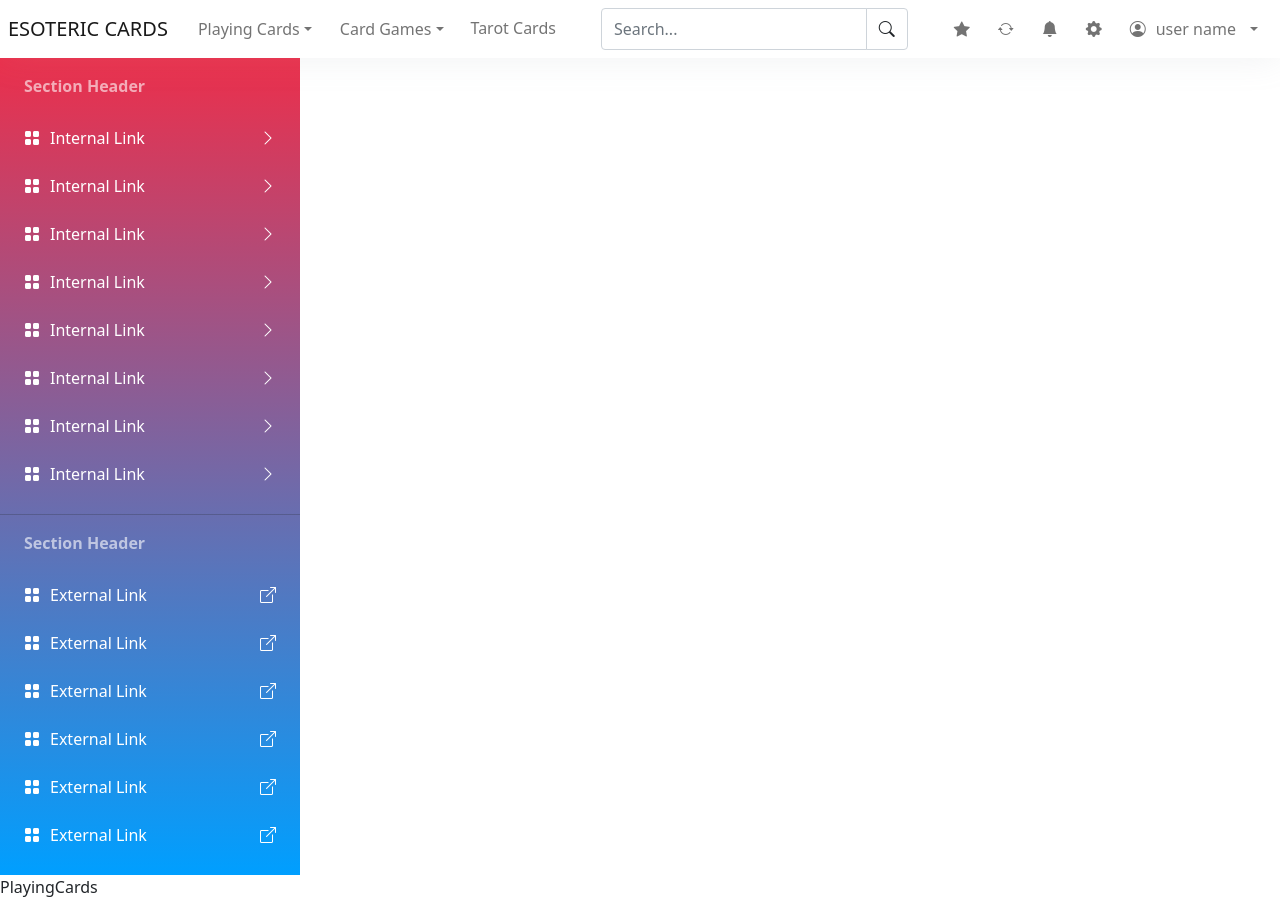
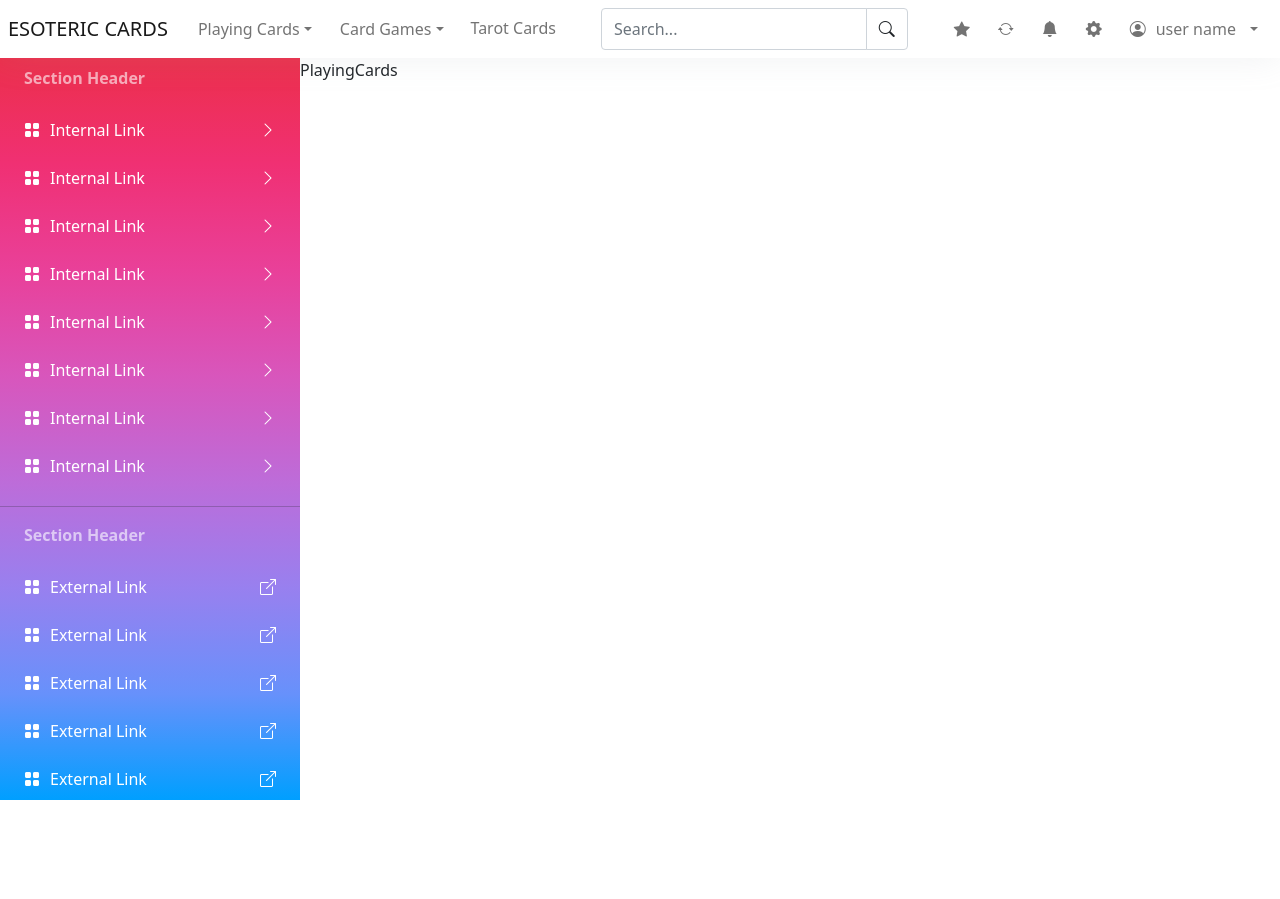
Before and after one commit to levpopov1/esoteric-cards-react, a React (Create React App) app: page /playing-cards in a window 1280 px wide. After the commit the page ends 800 px from the top, so only its background shows below. Built offline with nearby package versions, Linux system fonts and the light colour scheme.

Commit message:
adds grid styling

```diff
--- a/src/styles/index.scss
+++ b/src/styles/index.scss
@@ -1,3 +1,21 @@
+.grid-container {
+  display: grid;
+  grid-template-columns: 300px 1fr;
+  grid-template-rows: 1fr;
+  gap: 0px 0px;
+  grid-template-areas: "sidebar main"
+}
+
+.sidebar{
+  grid-area: sidebar;
+
+}
+
+.main{
+  grid-area: main;
+}
+
+
 .fullscreen{
   height: 100vh;
 }
@@ -85,21 +103,16 @@ animation: authScreenGradient 20s ease infinite; */
 } */
 
 .main-bg-color-vertical{
-
   background: #009FFF;  /* fallback for old browsers */
-  background: -webkit-linear-gradient(to bottom, #ec2F4B, #009FFF);  /* Chrome 10-25, Safari 5.1-6 */
-  background: linear-gradient(to bottom, #ec2F4B, #009FFF); /* W3C, IE 10+/ Edge, Firefox 16+, Chrome 26+, Opera 12+, Safari 7+ */
-
+  background: -webkit-linear-gradient(to bottom, #ec2f4b, #f03073, #e94099, #d856bc, #bd6cd9, #9880ef, #6791fb, #009fff);  /* Chrome 10-25, Safari 5.1-6 */
+  background: linear-gradient(180deg, #ec2f4b, #f03073, #e94099, #d856bc, #bd6cd9, #9880ef, #6791fb, #009fff); /* W3C, IE 10+/ Edge, Firefox 16+, Chrome 26+, Opera 12+, Safari 7+ */
 }
 
 .main-bg-color-horizontal{
-
   background: #009FFF;  /* fallback for old browsers */
-  background: -webkit-linear-gradient(to right, #ec2F4B, #009FFF);  /* Chrome 10-25, Safari 5.1-6 */
-  background: linear-gradient(to right, #ec2F4B, #009FFF); /* W3C, IE 10+/ Edge, Firefox 16+, Chrome 26+, Opera 12+, Safari 7+ */
-
+  background: -webkit-linear-gradient(to right, #ec2f4b, #f03073, #e94099, #d856bc, #bd6cd9, #9880ef, #6791fb, #009fff);  /* Chrome 10-25, Safari 5.1-6 */
+  background: linear-gradient(90deg, #ec2f4b, #f03073, #e94099, #d856bc, #bd6cd9, #9880ef, #6791fb, #009fff); /* W3C, IE 10+/ Edge, Firefox 16+, Chrome 26+, Opera 12+, Safari 7+ */
 }
-
 
 .secondary-bg-color{
   background-color: #8e07e5;
@@ -128,14 +141,14 @@ animation: authScreenGradient 20s ease infinite; */
 // }
 
 
-.main{
-  top: 0;
-  height: calc(100vh - 80px);
-  padding-top: .5rem;
-  overflow-x: hidden;
-  /* overflow-y: auto; */
-  -ms-overflow-style: none;
-}
+// .main{
+//   top: 0;
+//   height: calc(100vh - 80px);
+//   padding-top: .5rem;
+//   overflow-x: hidden;
+//   /* overflow-y: auto; */
+//   -ms-overflow-style: none;
+// }
 
 /* .main::-webkit-scrollbar { width: 0 !important } */
 .sidebar-sticky::-webkit-scrollbar { width: 0 !important }
@@ -177,31 +190,10 @@ animation: authScreenGradient 20s ease infinite; */
 
 
 .sidebar .nav-link{
-  color: #111111;
   color: #ffffff;
   font-weight: normal;
   font-size: 1rem;
   line-height: 1.5em;
-}
-
-.sidebar .nav-link span.label{
-  margin: 0 30px 0 10px;
-}
-
-.navbar-brand{
-  // padding: 17px;
-  /* text-align: center; */
-}
-
-.sidebar{
-  max-width: 300px;
-}
-
-.sidebar-sticky{
-  padding: 1rem 0;
-}
-
-.sidebar .nav-link{
   padding: 12px 24px;
 }
 
@@ -210,18 +202,17 @@ animation: authScreenGradient 20s ease infinite; */
   background-color: rgba(0, 0, 0, 0.08);
 }
 
-
-
-.sidebar i.bi_left{
-  margin-right: 30px;
-  width: 20px;
-  vertical-align: middle;
+.sidebar .nav-link span.label{
+  margin: 0 30px 0 10px;
 }
 
-.sidebar i.bi_right{
-  margin-left: 30px;
-  width: 20px;
-  vertical-align: middle;
+.sidebar-sticky{
+  height: calc(100vh - 58px);
+  padding-top: .5rem;
+  padding-bottom: .5rem;
+  overflow-x: hidden;
+  /* overflow-y: auto; */
+  -ms-overflow-style: none;
 }
 
 
```
